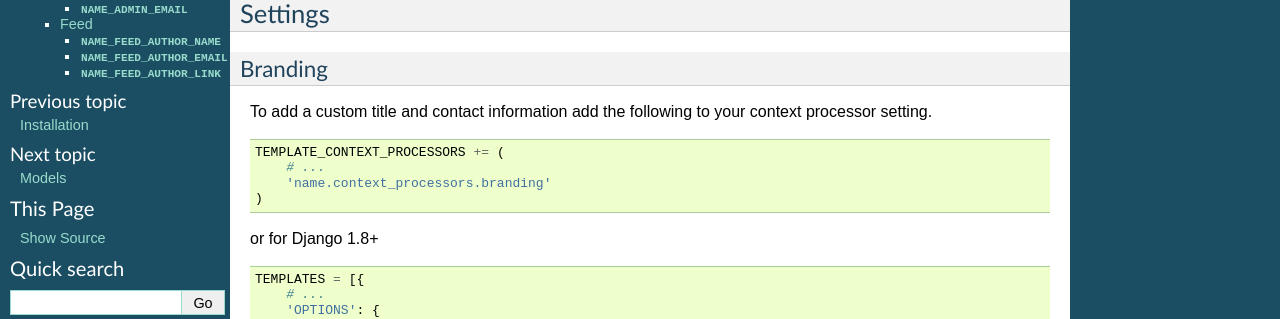
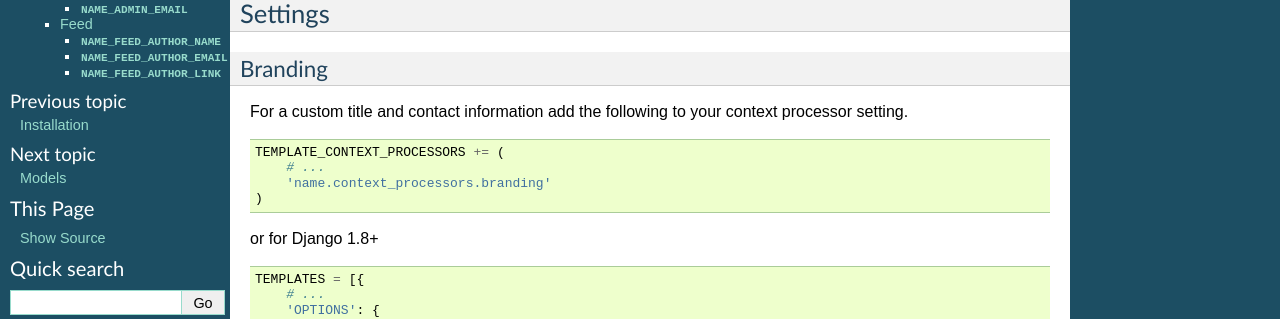
Before and after one commit to unt-libraries/django-name, a Sphinx documentation site: the page built from docs/configuration.rst, in a window 1280 px wide. Shown: the part 138-457 px from the top of the page. Built offline with Sphinx 7.4.7, drawn with Linux system fonts in a browser that asks for light colours.

Commit message:
Minor markup improvements. [ci skip]

```diff
--- a/docs/configuration.rst
+++ b/docs/configuration.rst
@@ -10,7 +10,7 @@ Settings
 Branding
 --------
 
-To add a custom title and contact information add the following to your context processor setting. ::
+For a custom title and contact information add the following to your context processor setting. ::
 
     TEMPLATE_CONTEXT_PROCESSORS += (
         # ...
```
Also changed, not shown: docs/installation.rst (+5 -5 lines).
